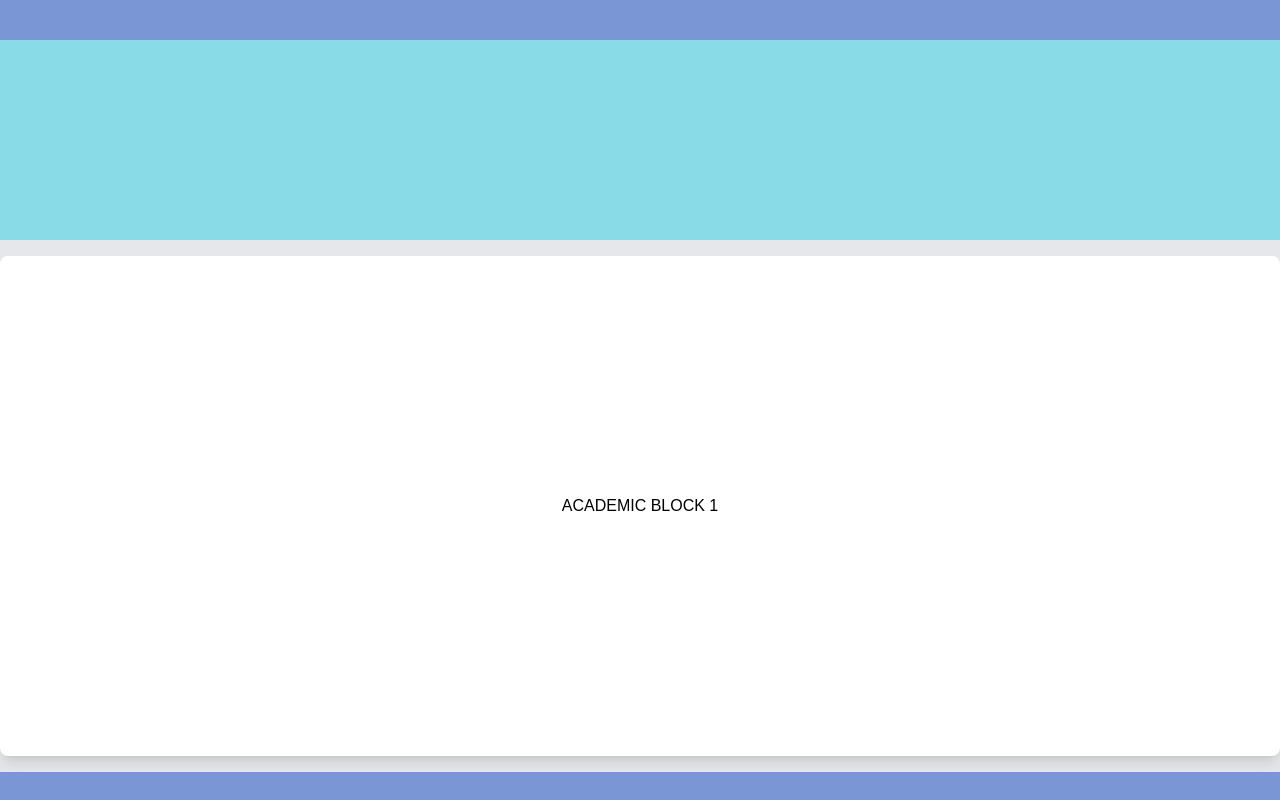
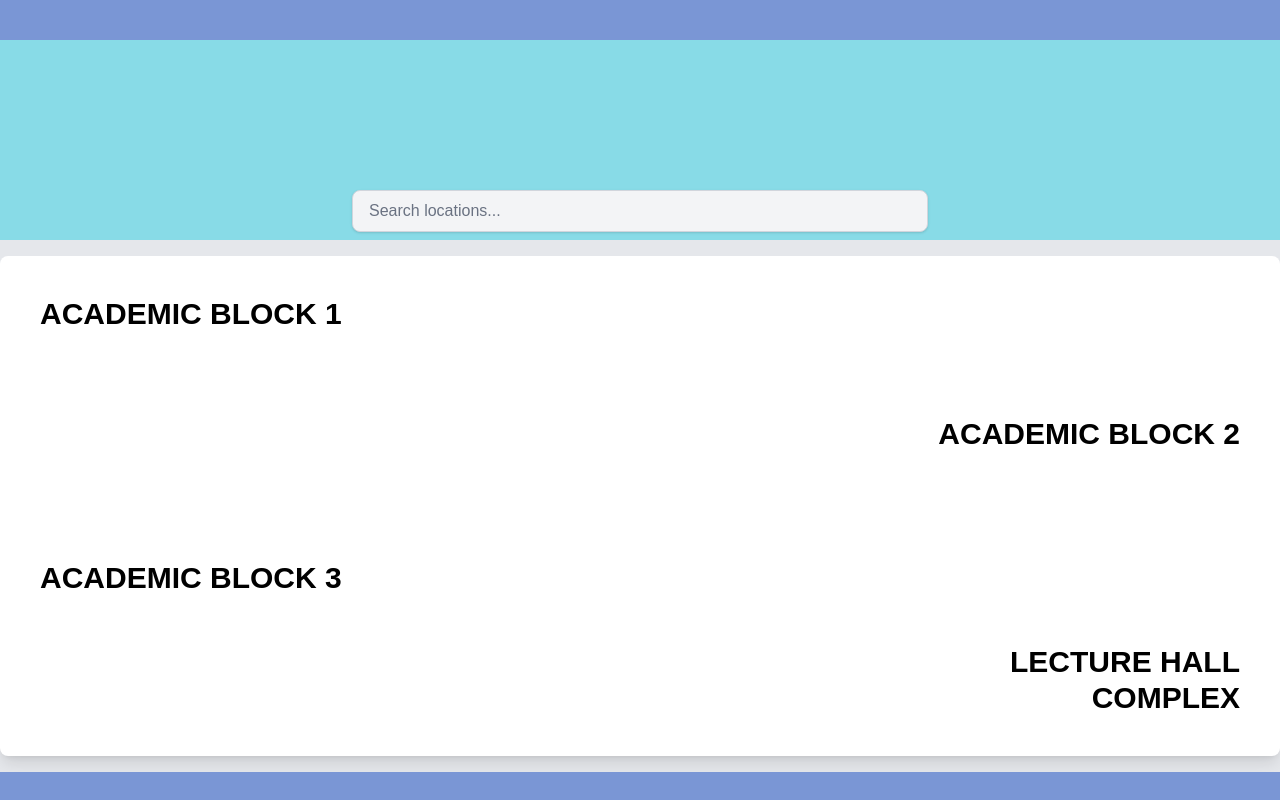
Before and after one commit to pranav718/Atlas, a Next.js app in the folder atlas/: page / in a window 1280 px wide. Built offline with nearby package versions, Linux system fonts and the light colour scheme.

Commit message:
wrote texts for hero section and added search bar and search bar drop down for it

```diff
--- a/atlas/app/page.tsx
+++ b/atlas/app/page.tsx
@@ -1,11 +1,130 @@
+"use client";
 // In app/page.tsx
-import React from 'react';
+import React, { useState, useRef, useEffect } from 'react';
+import locationsData from '../data/locations.json';
+
+type Location = {
+  id: number;
+  name: string;
+  coordinates: number[];
+  hours: string;
+  status: string;
+};
+
+
+
+const getRandomSuggestions = (locations: Location[], count = 5): Location[] => {
+  const shuffled = [...locations].sort(() => 0.5 - Math.random());
+  return shuffled.slice(0, count);
+};
+
+
+const SearchBar: React.FC = () => {
+  const [focused, setFocused] = useState(false);
+  const [query, setQuery] = useState('');
+  const [suggestions, setSuggestions] = useState<Location[]>([]);
+  const inputRef = useRef<HTMLDivElement>(null);
+
+  useEffect(() => {
+    if (focused) {
+      setSuggestions(getRandomSuggestions(locationsData, 5));
+    } else {
+      setSuggestions([]);
+    }
+  }, [focused]);
+
+  // Filter suggestions if query is typed
+  useEffect(() => {
+    if (query.trim() !== '') {
+      setSuggestions(
+        locationsData.filter(loc =>
+          loc.name.toLowerCase().includes(query.toLowerCase())
+        ).slice(0, 5)
+      );
+    } else if (focused) {
+      setSuggestions(getRandomSuggestions(locationsData, 5));
+    }
+  }, [query, focused]);
+
+  // Collapse on click outside
+  useEffect(() => {
+    function handleClick(e: MouseEvent) {
+      if (inputRef.current && !inputRef.current.contains(e.target as Node)) {
+        setFocused(false);
+      }
+    }
+    if (focused) {
+      document.addEventListener('mousedown', handleClick);
+    }
+    return () => document.removeEventListener('mousedown', handleClick);
+  }, [focused]);
+
+  return (
+    <div
+      className={`w-full flex justify-center absolute left-0 px-4 sm:px-8 transition-all duration-300 ${focused ? 'z-20' : ''}`}
+      style={{ top: '190px' }}
+      ref={inputRef}
+    >
+      <div className={`relative flex justify-center w-full`}>
+        <div className={`w-full ${focused ? 'max-w-2xl' : 'max-w-xl'} transition-all duration-300`}>
+          <input
+            type="text"
+            value={query}
+            onChange={e => setQuery(e.target.value)}
+            onFocus={() => setFocused(true)}
+            placeholder="Search locations..."
+            className="w-full px-4 py-2 rounded-lg shadow border border-gray-300 focus:outline-none focus:ring-2 focus:ring-blue-300 bg-gray-100 placeholder-gray-500 caret-black text-black transition-all duration-300"
+            style={{ zIndex: 10 }}
+          />
+          {focused && suggestions.length > 0 && (
+            <ul className="absolute left-0 right-0 mt-2 bg-white border border-gray-200 rounded-lg shadow-lg max-h-60 overflow-auto z-30 w-full">
+              {suggestions.map((loc) => (
+                <li
+                  key={loc.id}
+                  className="px-4 py-2 cursor-pointer hover:bg-blue-100 text-black"
+                  onMouseDown={() => {
+                    // Placeholder for navigation logic
+                    setQuery(loc.name);
+                    setFocused(false);
+                  }}
+                >
+                  {loc.name}
+                </li>
+              ))}
+            </ul>
+          )}
+        </div>
+      </div>
+    </div>
+  );
+};
+
+// Add a style tag for the custom caret blink animation
+if (typeof window !== 'undefined') {
+  const styleId = 'custom-caret-blink-style';
+  if (!document.getElementById(styleId)) {
+    const style = document.createElement('style');
+    style.id = styleId;
+    style.innerHTML = `
+      @keyframes caretBlink {
+        0%, 100% { opacity: 1; }
+        50% { opacity: 0; }
+      }
+      .custom-caret-blink:focus {
+        caret-color: black;
+        animation: caretBlink 1s steps(1) infinite;
+      }
+    `;
+    document.head.appendChild(style);
+  }
+}
 
 const Header: React.FC = () => (
-  <header>
+  <header className="relative">
     {/* These class names correspond to the colors and heights from your design */}
     <div className="h-[40px] bg-[#7A96D5]"></div>
     <div className="h-[200px] bg-[#88DBE7]"></div>
+    <SearchBar />
   </header>
 );
 
@@ -20,8 +139,11 @@ export default function Home() {
       <Header />
       {/* Main content area with centered white rectangle */}
       <main className="flex-1 bg-gray-200 flex items-center justify-center">
-        <div className="bg-white rounded-lg shadow-lg w-full max-w-7xl h-[500px] flex items-center mt-4 mb-4 justify-center">
-          <div className="text-black ">ACADEMIC BLOCK 1</div>
+        <div className="bg-white rounded-lg shadow-lg w-full max-w-7xl h-[500px] my-3 p-10 mt-4 mb-4 grid grid-cols-2 grid-rows-2 gap-x-32 gap-y-20">
+          <div className="text-black text-3xl font-extrabold self-start justify-self-start">ACADEMIC BLOCK 1</div>
+          <div className="text-black text-3xl font-extrabold self-start justify-self-end text-right mt-30">ACADEMIC BLOCK 2</div>
+          <div className="text-black text-3xl font-extrabold self-end justify-self-start mb-30">ACADEMIC BLOCK 3</div>
+          <div className="text-black text-3xl font-extrabold self-end justify-self-end text-right">LECTURE HALL<br/>COMPLEX</div>
         </div>
       </main>
       <Footer />
```
